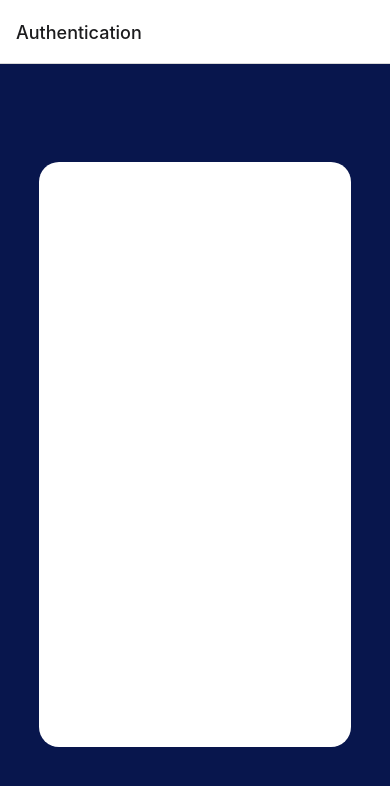
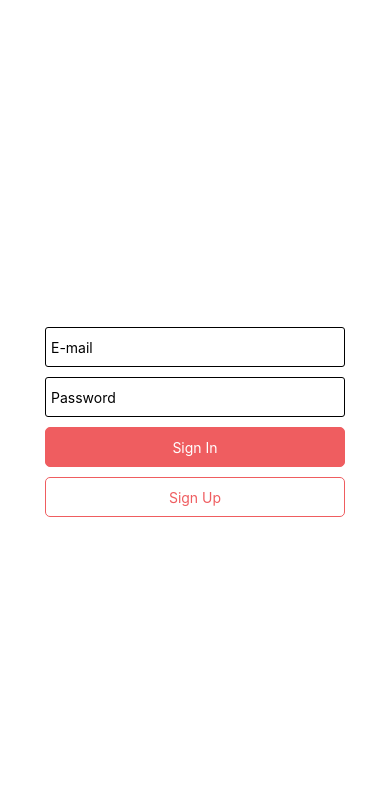
Before and after one commit to TrokaTroka/trokatroka-mobile, a React Native app: screen /Authentication in a window 390 px wide. Shown: the top 786 px of the page. Built offline with nearby package versions, Linux system fonts and the light colour scheme.

Commit message:
Auth View

```diff
--- a/App.js
+++ b/App.js
@@ -1,29 +1,18 @@
-import { StatusBar } from "expo-status-bar";
 import React from "react";
-import { StyleSheet, Text, View } from "react-native";
 import { NavigationContainer } from "@react-navigation/native";
 import { createNativeStackNavigator } from "@react-navigation/native-stack";
 
-import Authentication from "./Authentication";
+import Authentication from "./views/Authentication";
 
 const Stack = createNativeStackNavigator();
 const App = () => {
 	return (
 		<NavigationContainer>
-			<Stack.Navigator initialRouteName="Authentication">
+			<Stack.Navigator initialRouteName="Authentication" screenOptions={{headerShown: false}}>
 					<Stack.Screen name="Authentication" component={Authentication} />
 			</Stack.Navigator>
 		</NavigationContainer>
 	);
 };
 
-const styles = StyleSheet.create({
-	container: {
-		flex: 1,
-		backgroundColor: "#fff",
-		alignItems: "center",
-		justifyContent: "center",
-	},
-});
-
 export default App;
--- a/Authentication.js
+++ /dev/null
@@ -1,57 +0,0 @@
-import { StatusBar } from "expo-status-bar";
-import React, { useState } from "react";
-import { StyleSheet, Text, View } from "react-native";
-
-const Authentication = ({ navigation, route }) => {
-	const [username, onChangeUsername] = useState(null);
-	const [password, onChangePassword] = useState(null);
-
-	const handleLogin = () => {
-		console.log(`Username ${username} password: ${password}`);
-		navigation.navigate("Profile", { username: username });
-	};
-	return (
-		<View style={styles.bgDark}>
-			<View style={styles.card}>
-			</View>
-		</View>
-	);
-};
-
-const styles = StyleSheet.create({
-	bgDark: {
-		backgroundColor: "#08164d",
-		height: "100%",
-		width: "100%",
-		color: "white",
-	},
-	card: {
-		backgroundColor: "#fff",
-		height: "50%",
-		width: "80%",
-		marginTop: "25%",
-		marginBottom: "25%",
-		marginLeft: "10%",
-		flex: 1,
-		justifyContent: "center",
-		textAlign: "left",
-		alignItems: "center",
-		borderRadius: 20,
-		border: "none",
-	},
-	input: {
-		height: 40,
-		border: "none",
-		marginTop: 5,
-		marginBottom: 5,
-		marginLeft: 5,
-		placeholderTextColor: "#08164d",
-		textAlign: "left",
-	},
-	buttons: {
-		marginTop: 30,
-		width: 250
-	},
-});
-
-export default Authentication;
--- /dev/null
+++ b/components/Button.js
@@ -0,0 +1,51 @@
+import React from "react";
+import { Text, StyleSheet, Pressable } from "react-native";
+
+const defaultProps = {
+	width: 300,
+	height: 40,
+};
+
+const Button = ({ onPress, title, name, style, textStyle, color}) => {
+	return (
+		<Pressable
+			onPress={onPress}
+			style={StyleSheet.flatten([
+				{
+					...btnStyles[name ? name : "primary"],
+				},
+				style,
+			])}
+		>
+			<Text style={StyleSheet.flatten([textStyle, color ? {color: color} : {}])} >{title}</Text>
+		</Pressable>
+	);
+};
+
+const btnStyles = {
+	primary: {
+		alignItems: "center",
+		justifyContent: "center",
+		backgroundColor: "#Ef5D60",
+		borderWidth: "1px",
+		borderColor: "#EF5D60",
+		borderRadius: "5px",
+		color: "white",
+		width: defaultProps.width,
+		height: defaultProps.height,
+	},
+	secondary: {
+		alignItems: "center",
+		justifyContent: "center",
+		backgroundColor: "#fff",
+		borderWidth: "1px",
+		borderColor: "#EF5D60",
+		borderRadius: "5px",
+		color: "white",
+		width: defaultProps.width,
+		height: defaultProps.height,
+	},
+};
+
+
+export default Button;
--- a/package.json
+++ b/package.json
@@ -15,6 +15,7 @@
     "react": "16.13.1",
     "react-dom": "16.13.1",
     "react-native": "https://github.com/expo/react-native/archive/sdk-42.0.0.tar.gz",
+    "react-native-screens": "3.4.0",
     "react-native-web": "~0.13.12"
   },
   "devDependencies": {
--- /dev/null
+++ b/views/Authentication.js
@@ -0,0 +1,52 @@
+import { StatusBar } from "expo-status-bar";
+import React, { useState } from "react";
+import { StyleSheet, Text, View, TextInput, Pressable, Image} from "react-native";
+import Button from "../components/Button"
+import logo from '../assets/logo.svg'
+
+const Authentication = ({ navigation, route }) => {
+	const [username, onChangeUsername] = useState(null);
+	const [password, onChangePassword] = useState(null);
+
+	const handleLogin = () => {
+		console.log(`Username ${username} password: ${password}`);
+		navigation.navigate("Profile", { username: username });
+	};
+	return (
+		<View style={styles.container}>
+				<Image source={logo} />
+				<TextInput style={styles.input} placeholder="E-mail" onChangeText={onChangeUsername}/>
+				<TextInput style={styles.input} placeholder="Password" onChangeText={onChangePassword}/>
+				<Pressable title="Sign In"/>
+				<Button onPress= {handleLogin} style={styles.btn} color="white" title="Sign In"/>
+				<Button name="secondary" onPress= {() => {console.log("teste")}} style={styles.btn} color="#EF5D60" title="Sign Up"/>
+
+		</View>
+	);
+};
+
+const styles = StyleSheet.create({
+	container: {
+		backgroundColor: "#fff",
+		height: "100%",
+		width: "100%",
+		flex: 1,
+		justifyContent: "center",
+		alignItems: "center",
+	},
+	input: {
+		height: 40,
+		borderWidth: 1,
+		borderRadius: 3,
+		padding: 5,
+		width: 300,
+		margin: 5,
+		textAlign: "left",
+	},
+	btn: {
+		margin: 5
+	},
+
+});
+
+export default Authentication;
```
Also changed, not shown: views/Home.js (added, +26 -0 lines), assets/logo.svg (added), 1 other file (tests, documents, lock files or other folders).
